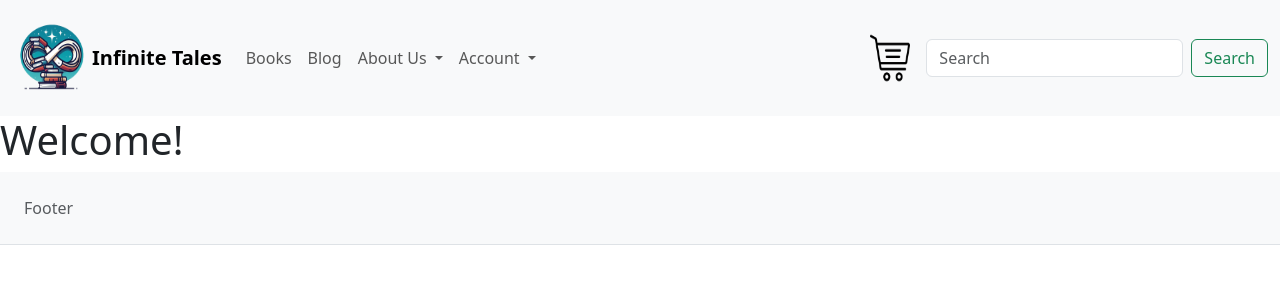
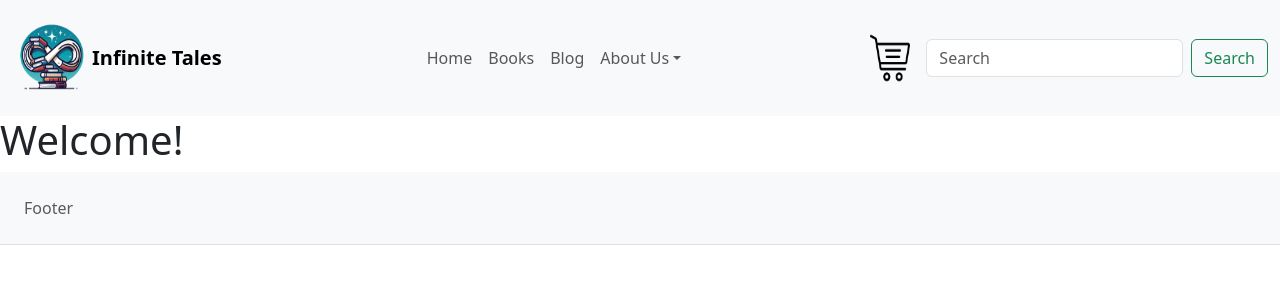
Before and after one commit to DeaconMizzi/InfiniteTales, a PHP site: page / in a window 1280 px wide. Shown: the top 300 px of the page. Run offline with PHP 8.4, Linux system fonts and the light colour scheme.

Commit message:
Update header.php

```diff
--- a/includes/header.php
+++ b/includes/header.php
@@ -8,46 +8,47 @@
 </head>
 <body>
 
-<nav class="navbar navbar-expand-lg bg-body-tertiary">
+<nav class="navbar navbar-expand-lg bg-light">
     <div class="container-fluid">
+        <!-- Left Section -->
+        <div class="d-flex align-items-center">
             <img src="img\infinite.png" alt="Logo" width="80" height="100" class="d-inline-block align-text-top">
-        </a>
             <b><a class="navbar-brand" href="index.php">Infinite Tales</a></b>
+        </div>
+
+        <!-- Center Section -->
+        <div class="d-flex justify-content-center">
             <button class="navbar-toggler" type="button" data-bs-toggle="collapse" data-bs-target="#navbarSupportedContent" aria-controls="navbarSupportedContent" aria-expanded="false" aria-label="Toggle navigation">
                 <span class="navbar-toggler-icon"></span>
             </button>
             <div class="collapse navbar-collapse" id="navbarSupportedContent">
-            <ul class="navbar-nav me-auto mb-2 mb-lg-0">
+                <ul class="navbar-nav">
                     <li class="nav-item">
-                    <a class="nav-link" aria-current="page" href="page1.php">Books</a>
+                        <a class="nav-link" href="#">Home</a>
                     </li>
                     <li class="nav-item">
-                    <a class="nav-link" href="page2.php">Blog</a>
+                        <a class="nav-link" href="#">Books</a>
+                    </li>
+                    <li class="nav-item">
+                        <a class="nav-link" href="#">Blog</a>
                     </li>
                     <li class="nav-item dropdown">
-                    <a class="nav-link dropdown-toggle" href="#" role="button" data-bs-toggle="dropdown" aria-expanded="false">
-                        About Us
-                    </a>
-                    <ul class="dropdown-menu">
-                        <li><a class="dropdown-item" href="#">FAQ</a></li>
-                        <li><a class="dropdown-item" href="#">Contact Us</a></li>
-                    </ul>
-                </li>
-                <li class="nav-item dropdown">
-                    <a class="nav-link dropdown-toggle" href="#" role="button" data-bs-toggle="dropdown" aria-expanded="false">
-                        Account
-                    </a>
-                    <ul class="dropdown-menu">
-                        <li><a class="dropdown-item" href="#">Sign Up/ Sign In</a></li>
-                        <li><a class="dropdown-item" href="#">My Orders</a></li>
-                        <li><a class="dropdown-item" href="#">Wishlist</a></li>
-                    </ul>
+                        <a class="nav-link dropdown-toggle" href="#" id="navbarDropdown" role="button" data-toggle="dropdown" aria-haspopup="true" aria-expanded="false">
+                        About Us</a>
+                        <div class="dropdown-menu" aria-labelledby="navbarDropdown">
+                        <a class="dropdown-item" href="#">FAQ</a>
+                        <a class="dropdown-item" href="#">Contact Us</a>
+                    </div>
                     </li>
 
+                    <!-- Add more list items as needed -->
                 </ul>
-            <li class="d-flex">
+            </div>
+        </div>
+
+        <!-- Right Section -->
+        <div class="d-flex align-items-center">
             <a class="navbar-brand" href="index.php"><img src="img\cart.png" alt="Logo" width="40" height="50"></a>
-                </li>
             <form class="d-flex" role="search">
                 <input class="form-control me-2" type="search" placeholder="Search" aria-label="Search">
                 <button class="btn btn-outline-success" type="submit">Search</button>
@@ -55,3 +56,10 @@
         </div>
     </div>
 </nav>
+
+<!-- Bootstrap JS -->
+<script src="https://code.jquery.com/jquery-3.4.1.slim.min.js" integrity="sha384-J6qa4849blE2+poT4WnyKhv5vZF5SrPo0iEjwBvKU7imGFAV0wwj1yYfoRSJoZ+n" crossorigin="anonymous"></script>
+<script src="https://cdn.jsdelivr.net/npm/popper.js@1.16.0/dist/umd/popper.min.js" integrity="sha384-Q6E9RHvbIyZFJoft+2mJbHaEWldlvI9IOYy5n3zV9zzTtmI3UksdQRVvoxMfooAo" crossorigin="anonymous"></script>
+<script src="https://cdn.jsdelivr.net/npm/bootstrap@4.4.1/dist/js/bootstrap.min.js" integrity="sha384-wfSDF2E50Y2D1uUdj0O3uMBJnjuUD4Ih7YwaYd1iqfktj0Uod8GCExl3Og8ifwB6" crossorigin="anonymous"></script>
+</body>
+</html>
```
Lines whose indentation alone changed are shown as unchanged.
